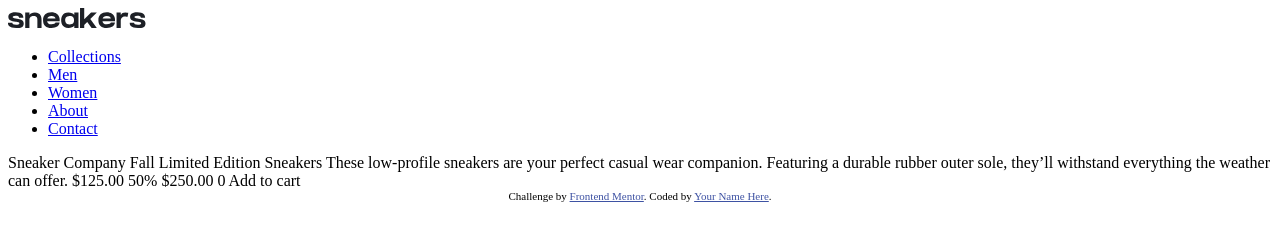
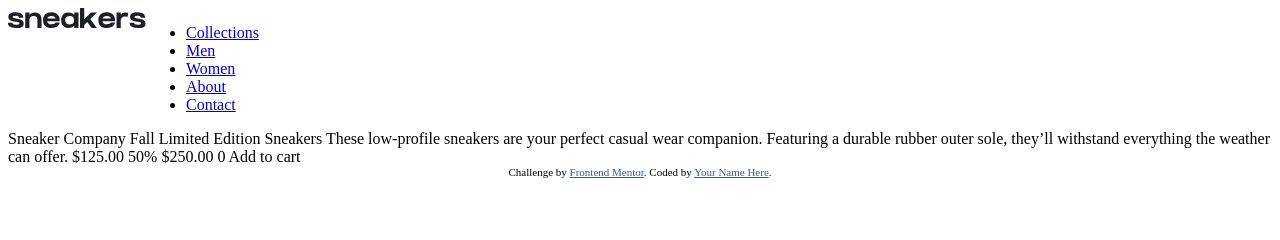
Before and after one commit to masambuOfficial/KCF-ProductPage, a plain HTML site: page index.html in a window 1280 px wide. Drawn offline with Linux system fonts and the light colour scheme.

Commit message:
linking the .css file

```diff
--- a/index.html
+++ b/index.html
@@ -8,6 +8,8 @@
 
   <title>KCF-Product Page</title>
 
+  <link rel="stylesheet" href="/style.css">
+
   <!-- Feel free to remove these styles or customise in your own stylesheet 👍 -->
   <style>
     .attribution { font-size: 11px; text-align: center; }
@@ -16,8 +18,8 @@
 </head>
 <body>
 <header>
-  <nav>
-    <div>
+  <nav class="flex-box">
+    <div class="logo-image">
       <img src="/images/logo.svg" alt="Sneakers">
     </div>
     <div>
@@ -28,6 +30,9 @@
         <li><a href="#">About</a></li>
         <li><a href="#">Contact</a></li>
       </ul>
+    </div>
+    <div class="right-nav-side">
+
     </div>
   </nav>
 </header>
--- a/style.css
+++ b/style.css
@@ -0,0 +1,4 @@
+.flex-box{
+    display: flex;
+    align-items: flex-start;
+}
```
